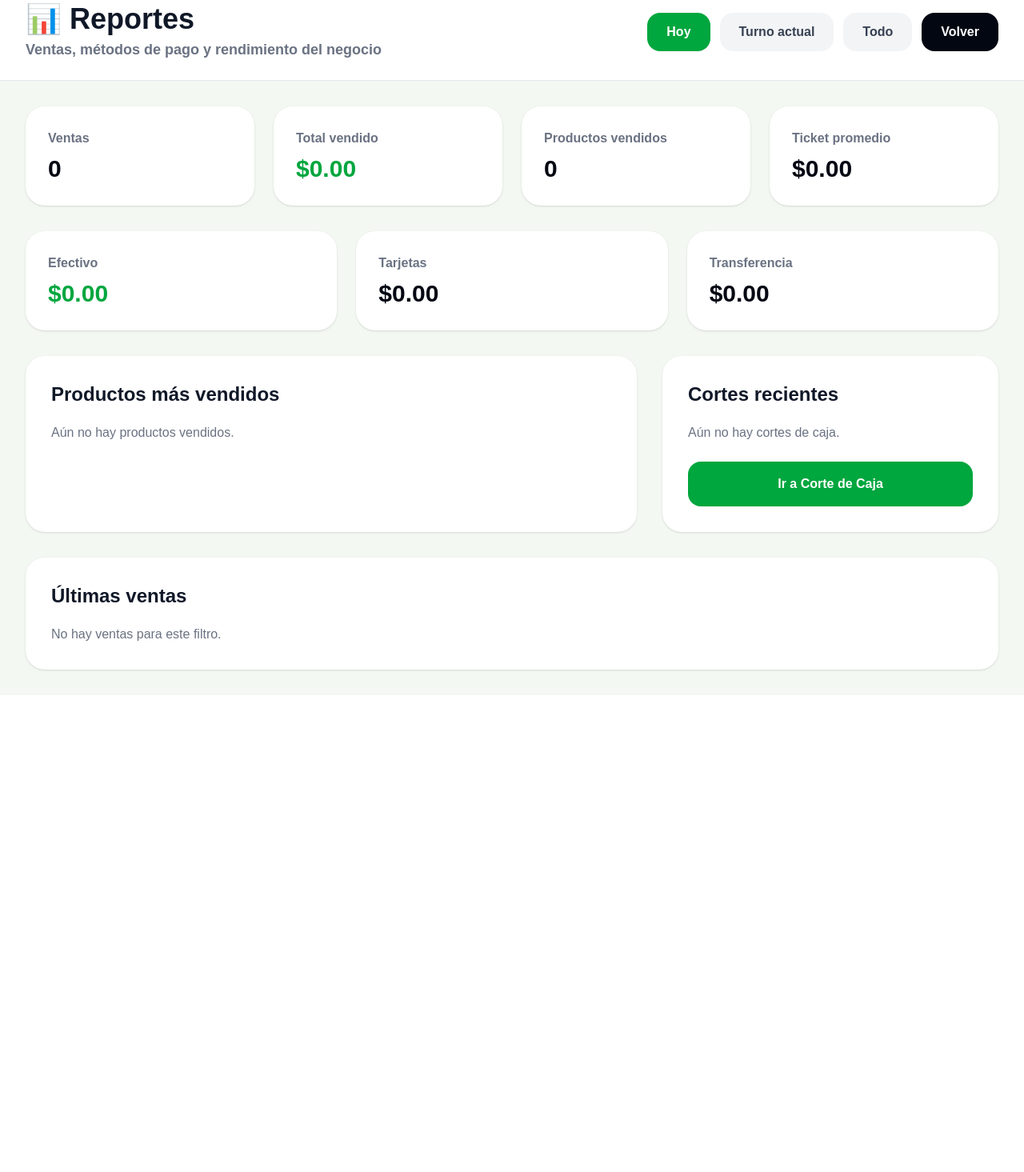
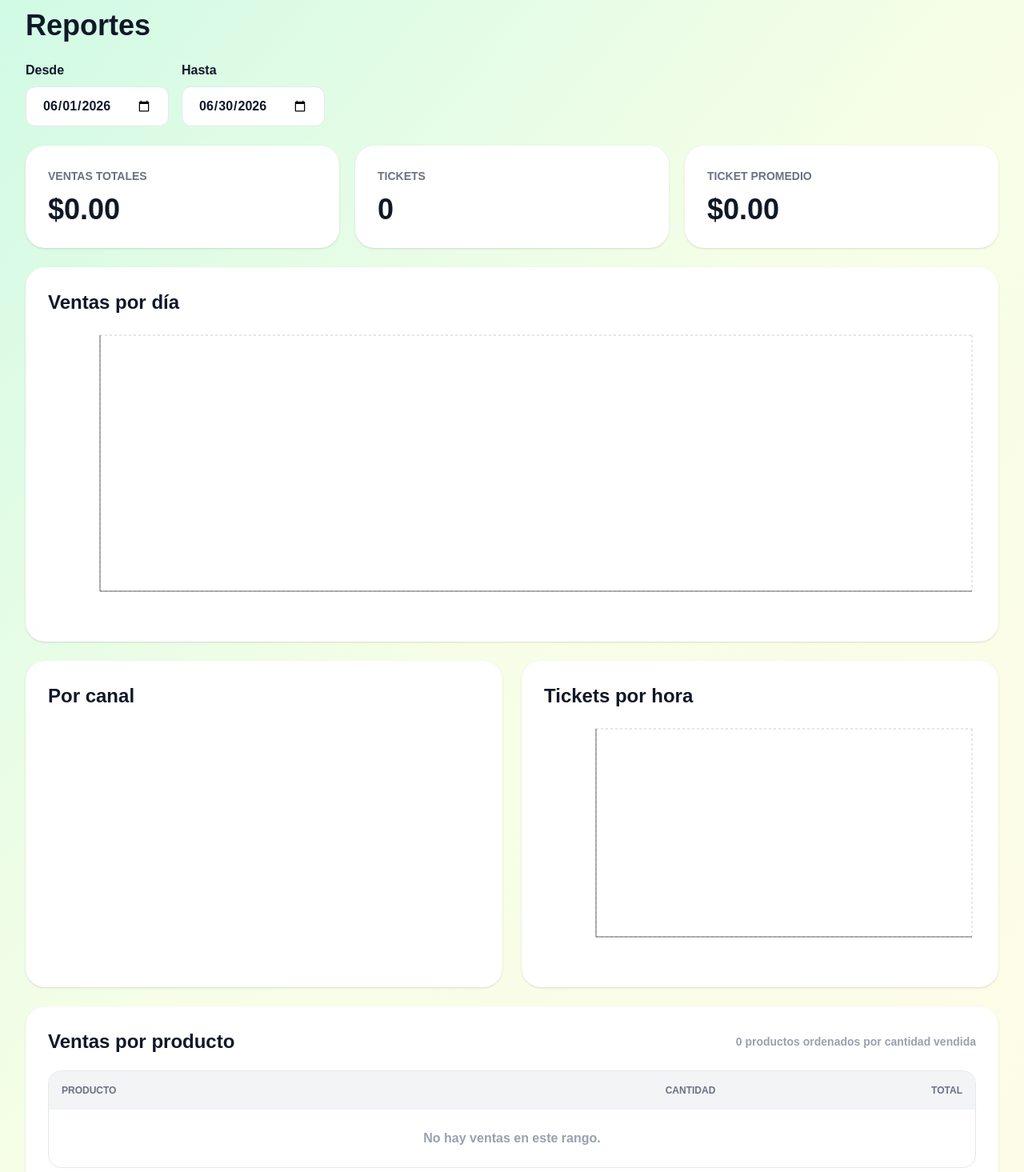
Before and after one commit to diegohzmtz-wq/impulso-pos, a Next.js app: page /reportes in a window 1280 px wide. Shown: the part 20-1485 px from the top of the page at 80% size. Before the commit the page ends 889 px from the top, so only its background shows below. Built offline with nearby package versions, Linux system fonts and the light colour scheme.

Commit message:
Mejora del módulo de reportes

```diff
--- a/app/reportes/page.tsx
+++ b/app/reportes/page.tsx
@@ -1,7 +1,20 @@
 "use client";
 
-import Link from "next/link";
 import { useEffect, useMemo, useState } from "react";
+import {
+  Bar,
+  BarChart,
+  CartesianGrid,
+  Cell,
+  Line,
+  LineChart,
+  Pie,
+  PieChart,
+  ResponsiveContainer,
+  Tooltip,
+  XAxis,
+  YAxis,
+} from "recharts";
 
 type ProductoVenta = {
   nombre: string;
@@ -16,118 +29,93 @@ type Venta = {
   fechaDia?: string;
   total: number;
   metodoPago?: string;
+  canal?: string;
   productos?: ProductoVenta[];
-  turnoId?: number;
   cajero?: string;
-};
-
-type CorteCaja = {
-  id: number;
-  fechaCierre?: string;
-  totalVentas?: number;
-  numeroVentas?: number;
-  diferencia?: number;
 };
 
 export default function ReportesPage() {
   const [ventas, setVentas] = useState<Venta[]>([]);
-  const [turnoVentas, setTurnoVentas] = useState<Venta[]>([]);
-  const [cortes, setCortes] = useState<CorteCaja[]>([]);
-  const [filtro, setFiltro] = useState<"hoy" | "turno" | "todo">("hoy");
+  const [desde, setDesde] = useState("2026-06-01");
+  const [hasta, setHasta] = useState("2026-06-30");
+
+  useEffect(() => {
+    cargarDatos();
+    const intervalo = setInterval(cargarDatos, 1500);
+    return () => clearInterval(intervalo);
+  }, []);
 
   const cargarDatos = () => {
     try {
-      const ventasGuardadas = JSON.parse(localStorage.getItem("ventas") || "[]");
-      const turnoGuardadas = JSON.parse(localStorage.getItem("turno_ventas") || "[]");
-      const cortesGuardados = JSON.parse(localStorage.getItem("cortes") || "[]");
-
-      setVentas(Array.isArray(ventasGuardadas) ? ventasGuardadas : []);
-      setTurnoVentas(Array.isArray(turnoGuardadas) ? turnoGuardadas : []);
-      setCortes(Array.isArray(cortesGuardados) ? cortesGuardados : []);
+      const data = JSON.parse(localStorage.getItem("ventas") || "[]");
+      setVentas(Array.isArray(data) ? data : []);
     } catch {
       setVentas([]);
-      setTurnoVentas([]);
-      setCortes([]);
     }
   };
 
-  useEffect(() => {
-    cargarDatos();
-
-    const intervalo = setInterval(cargarDatos, 1500);
-
-    return () => clearInterval(intervalo);
-  }, []);
-
-  const hoy = new Date().toISOString().slice(0, 10);
+  const obtenerFecha = (venta: Venta) => {
+    if (venta.fechaDia) return venta.fechaDia;
+    if (venta.fechaISO) return venta.fechaISO.slice(0, 10);
+    if (venta.fecha) return new Date(venta.fecha).toISOString().slice(0, 10);
+    return "";
+  };
 
   const ventasFiltradas = useMemo(() => {
-    if (filtro === "turno") return turnoVentas;
+    return ventas.filter((venta) => {
+      const fecha = obtenerFecha(venta);
+      return fecha >= desde && fecha <= hasta;
+    });
+  }, [ventas, desde, hasta]);
 
-    if (filtro === "hoy") {
-      return ventas.filter((venta) => {
-        if (venta.fechaDia) return venta.fechaDia === hoy;
-        if (venta.fechaISO) return venta.fechaISO.slice(0, 10) === hoy;
-
-        return true;
-      });
-    }
-
-    return ventas;
-  }, [ventas, turnoVentas, filtro, hoy]);
-
-  const totalVentas = useMemo(
-    () => ventasFiltradas.reduce((sum, venta) => sum + Number(venta.total || 0), 0),
-    [ventasFiltradas]
+  const totalVentas = ventasFiltradas.reduce(
+    (sum, venta) => sum + Number(venta.total || 0),
+    0
   );
 
-  const ventasEfectivo = useMemo(
-    () =>
-      ventasFiltradas
-        .filter((venta) => venta.metodoPago === "Efectivo")
-        .reduce((sum, venta) => sum + Number(venta.total || 0), 0),
-    [ventasFiltradas]
-  );
+  const totalTickets = ventasFiltradas.length;
+  const ticketPromedio = totalTickets > 0 ? totalVentas / totalTickets : 0;
 
-  const ventasTarjeta = useMemo(
-    () =>
-      ventasFiltradas
-        .filter(
-          (venta) =>
-            venta.metodoPago === "Tarjeta" ||
-            venta.metodoPago === "Tarjeta crédito" ||
-            venta.metodoPago === "Tarjeta débito"
-        )
-        .reduce((sum, venta) => sum + Number(venta.total || 0), 0),
-    [ventasFiltradas]
-  );
+  const ventasPorDia = useMemo(() => {
+    const mapa: Record<string, number> = {};
 
-  const ventasTransferencia = useMemo(
-    () =>
-      ventasFiltradas
-        .filter((venta) => venta.metodoPago === "Transferencia")
-        .reduce((sum, venta) => sum + Number(venta.total || 0), 0),
-    [ventasFiltradas]
-  );
+    ventasFiltradas.forEach((venta) => {
+      const fecha = obtenerFecha(venta).slice(5);
+      mapa[fecha] = (mapa[fecha] || 0) + Number(venta.total || 0);
+    });
 
-  const productosVendidos = useMemo(
-    () =>
-      ventasFiltradas.reduce(
-        (sum, venta) =>
-          sum +
-          (venta.productos || []).reduce(
-            (sub, producto) => sub + Number(producto.cantidad || 0),
-            0
-          ),
-        0
-      ),
-    [ventasFiltradas]
-  );
+    return Object.entries(mapa)
+      .map(([fecha, total]) => ({ fecha, total }))
+      .sort((a, b) => a.fecha.localeCompare(b.fecha));
+  }, [ventasFiltradas]);
 
-  const ticketPromedio =
-    ventasFiltradas.length > 0 ? totalVentas / ventasFiltradas.length : 0;
+  const ventasPorCanal = useMemo(() => {
+    const mapa: Record<string, number> = {};
 
-  const productoTop = useMemo(() => {
+    ventasFiltradas.forEach((venta) => {
+      const canal = venta.canal || venta.metodoPago || "Local";
+      mapa[canal] = (mapa[canal] || 0) + Number(venta.total || 0);
+    });
+
+    return Object.entries(mapa).map(([name, value]) => ({ name, value }));
+  }, [ventasFiltradas]);
+
+  const ticketsPorHora = useMemo(() => {
+    const mapa: Record<string, number> = {};
+
+    ventasFiltradas.forEach((venta) => {
+      const fecha = venta.fechaISO || venta.fecha;
+      const hora = fecha ? new Date(fecha).getHours() : 12;
+      const label = `${hora}:00`;
+      mapa[label] = (mapa[label] || 0) + 1;
+    });
+
+    return Object.entries(mapa)
+      .map(([hora, tickets]) => ({ hora, tickets }))
+      .sort((a, b) => Number(a.hora.split(":")[0]) - Number(b.hora.split(":")[0]));
+  }, [ventasFiltradas]);
+
+  const ventasPorProducto = useMemo(() => {
     const mapa: Record<string, { cantidad: number; total: number }> = {};
 
     ventasFiltradas.forEach((venta) => {
@@ -144,223 +132,162 @@ export default function ReportesPage() {
     });
 
     return Object.entries(mapa)
-      .map(([nombre, data]) => ({ nombre, ...data }))
-      .sort((a, b) => b.cantidad - a.cantidad)
-      .slice(0, 8);
+      .map(([producto, data]) => ({ producto, ...data }))
+      .sort((a, b) => b.cantidad - a.cantidad);
   }, [ventasFiltradas]);
 
-  const ultimasVentas = ventasFiltradas.slice(0, 8);
-
   return (
-    <main className="min-h-screen bg-[#F3F8F2] text-gray-900">
-      <header className="flex flex-col gap-5 border-b border-gray-200 bg-white px-8 py-6 lg:flex-row lg:items-center lg:justify-between">
+    <main className="min-h-screen bg-gradient-to-br from-emerald-100 via-lime-50 to-yellow-50 p-8 text-gray-900">
+      <section className="mx-auto max-w-7xl space-y-6">
         <div>
-          <h1 className="text-4xl font-black">📊 Reportes</h1>
-          <p className="mt-1 text-lg font-semibold text-gray-500">
-            Ventas, métodos de pago y rendimiento del negocio
-          </p>
+          <h1 className="text-4xl font-black">Reportes</h1>
         </div>
 
-        <div className="flex flex-wrap gap-3">
-          <button
-            onClick={() => setFiltro("hoy")}
-            className={`rounded-2xl px-6 py-3 font-black ${
-              filtro === "hoy"
-                ? "bg-green-600 text-white"
-                : "bg-gray-100 text-gray-700"
-            }`}
-          >
-            Hoy
-          </button>
-
-          <button
-            onClick={() => setFiltro("turno")}
-            className={`rounded-2xl px-6 py-3 font-black ${
-              filtro === "turno"
-                ? "bg-green-600 text-white"
-                : "bg-gray-100 text-gray-700"
-            }`}
-          >
-            Turno actual
-          </button>
-
-          <button
-            onClick={() => setFiltro("todo")}
-            className={`rounded-2xl px-6 py-3 font-black ${
-              filtro === "todo"
-                ? "bg-green-600 text-white"
-                : "bg-gray-100 text-gray-700"
-            }`}
-          >
-            Todo
-          </button>
-
-          <Link
-            href="/"
-            className="rounded-2xl bg-gray-950 px-6 py-3 font-black text-white"
-          >
-            Volver
-          </Link>
-        </div>
-      </header>
-
-      <section className="space-y-8 p-8">
-        <div className="grid gap-6 xl:grid-cols-4">
-          <Card titulo="Ventas" valor={String(ventasFiltradas.length)} />
-          <Card titulo="Total vendido" valor={`$${totalVentas.toFixed(2)}`} verde />
-          <Card titulo="Productos vendidos" valor={String(productosVendidos)} />
-          <Card titulo="Ticket promedio" valor={`$${ticketPromedio.toFixed(2)}`} />
-        </div>
-
-        <div className="grid gap-6 xl:grid-cols-3">
-          <Card titulo="Efectivo" valor={`$${ventasEfectivo.toFixed(2)}`} verde />
-          <Card titulo="Tarjetas" valor={`$${ventasTarjeta.toFixed(2)}`} />
-          <Card titulo="Transferencia" valor={`$${ventasTransferencia.toFixed(2)}`} />
-        </div>
-
-        <div className="grid gap-8 xl:grid-cols-[1fr_420px]">
-          <div className="rounded-3xl bg-white p-8 shadow">
-            <h2 className="mb-5 text-2xl font-black">Productos más vendidos</h2>
-
-            {productoTop.length === 0 ? (
-              <p className="text-gray-500">Aún no hay productos vendidos.</p>
-            ) : (
-              <div className="space-y-4">
-                {productoTop.map((producto, index) => (
-                  <div
-                    key={producto.nombre}
-                    className="flex items-center justify-between rounded-2xl border border-gray-200 p-5"
-                  >
-                    <div>
-                      <p className="text-sm font-black text-gray-400">
-                        #{index + 1}
-                      </p>
-                      <h3 className="text-xl font-black">{producto.nombre}</h3>
-                    </div>
-
-                    <div className="text-right">
-                      <p className="text-2xl font-black text-green-600">
-                        {producto.cantidad}
-                      </p>
-                      <p className="font-bold text-gray-500">
-                        ${producto.total.toFixed(2)}
-                      </p>
-                    </div>
-                  </div>
-                ))}
-              </div>
-            )}
+        <div className="flex flex-wrap gap-4">
+          <div>
+            <p className="mb-2 font-black">Desde</p>
+            <input
+              type="date"
+              value={desde}
+              onChange={(e) => setDesde(e.target.value)}
+              className="rounded-xl border border-gray-200 bg-white px-5 py-3 font-bold"
+            />
           </div>
 
-          <div className="rounded-3xl bg-white p-8 shadow">
-            <h2 className="mb-5 text-2xl font-black">Cortes recientes</h2>
-
-            {cortes.length === 0 ? (
-              <p className="text-gray-500">Aún no hay cortes de caja.</p>
-            ) : (
-              <div className="space-y-4">
-                {cortes.slice(0, 5).map((corte) => (
-                  <div
-                    key={corte.id}
-                    className="rounded-2xl border border-gray-200 p-5"
-                  >
-                    <p className="font-black">{corte.fechaCierre}</p>
-                    <p className="mt-1 text-gray-500">
-                      Ventas: ${Number(corte.totalVentas || 0).toFixed(2)}
-                    </p>
-                    <p
-                      className={`mt-1 font-black ${
-                        Number(corte.diferencia || 0) === 0
-                          ? "text-green-600"
-                          : "text-red-600"
-                      }`}
-                    >
-                      Diferencia: ${Number(corte.diferencia || 0).toFixed(2)}
-                    </p>
-                  </div>
-                ))}
-              </div>
-            )}
-
-            <Link
-              href="/corte-caja"
-              className="mt-6 block rounded-2xl bg-green-600 py-4 text-center font-black text-white"
-            >
-              Ir a Corte de Caja
-            </Link>
+          <div>
+            <p className="mb-2 font-black">Hasta</p>
+            <input
+              type="date"
+              value={hasta}
+              onChange={(e) => setHasta(e.target.value)}
+              className="rounded-xl border border-gray-200 bg-white px-5 py-3 font-bold"
+            />
           </div>
         </div>
 
-        <div className="rounded-3xl bg-white p-8 shadow">
-          <h2 className="mb-5 text-2xl font-black">Últimas ventas</h2>
+        <div className="grid gap-5 md:grid-cols-3">
+          <Card titulo="VENTAS TOTALES" valor={`$${totalVentas.toFixed(2)}`} />
+          <Card titulo="TICKETS" valor={String(totalTickets)} />
+          <Card titulo="TICKET PROMEDIO" valor={`$${ticketPromedio.toFixed(2)}`} />
+        </div>
 
-          {ultimasVentas.length === 0 ? (
-            <p className="text-gray-500">No hay ventas para este filtro.</p>
-          ) : (
-            <div className="overflow-hidden rounded-2xl border border-gray-200">
-              <table className="w-full text-left">
-                <thead className="bg-gray-50">
+        <div className="rounded-3xl bg-white p-7 shadow-sm">
+          <h2 className="mb-5 text-2xl font-black">Ventas por día</h2>
+
+          <div className="h-[360px]">
+            <ResponsiveContainer width="100%" height="100%">
+              <LineChart data={ventasPorDia}>
+                <CartesianGrid strokeDasharray="3 3" />
+                <XAxis dataKey="fecha" />
+                <YAxis />
+                <Tooltip formatter={(value) => `$${Number(value).toFixed(2)}`} />
+                <Line
+                  type="monotone"
+                  dataKey="total"
+                  stroke="#16a34a"
+                  strokeWidth={4}
+                  dot={{ r: 5 }}
+                />
+              </LineChart>
+            </ResponsiveContainer>
+          </div>
+        </div>
+
+        <div className="grid gap-6 xl:grid-cols-2">
+          <div className="rounded-3xl bg-white p-7 shadow-sm">
+            <h2 className="mb-5 text-2xl font-black">Por canal</h2>
+
+            <div className="h-[300px]">
+              <ResponsiveContainer width="100%" height="100%">
+                <PieChart>
+                  <Pie
+                    data={ventasPorCanal}
+                    dataKey="value"
+                    nameKey="name"
+                    outerRadius={110}
+                    label
+                  >
+                    {ventasPorCanal.map((_, index) => (
+                      <Cell key={index} fill={index % 2 === 0 ? "#22c55e" : "#15803d"} />
+                    ))}
+                  </Pie>
+                  <Tooltip formatter={(value) => `$${Number(value).toFixed(2)}`} />
+                </PieChart>
+              </ResponsiveContainer>
+            </div>
+          </div>
+
+          <div className="rounded-3xl bg-white p-7 shadow-sm">
+            <h2 className="mb-5 text-2xl font-black">Tickets por hora</h2>
+
+            <div className="h-[300px]">
+              <ResponsiveContainer width="100%" height="100%">
+                <BarChart data={ticketsPorHora}>
+                  <CartesianGrid strokeDasharray="3 3" />
+                  <XAxis dataKey="hora" />
+                  <YAxis />
+                  <Tooltip />
+                  <Bar dataKey="tickets" fill="#16a34a" radius={[10, 10, 0, 0]} />
+                </BarChart>
+              </ResponsiveContainer>
+            </div>
+          </div>
+        </div>
+
+        <div className="rounded-3xl bg-white p-7 shadow-sm">
+          <div className="mb-5 flex items-center justify-between">
+            <h2 className="text-2xl font-black">Ventas por producto</h2>
+            <p className="text-sm font-bold text-gray-400">
+              {ventasPorProducto.length} productos ordenados por cantidad vendida
+            </p>
+          </div>
+
+          <div className="overflow-hidden rounded-2xl border border-gray-200">
+            <table className="w-full text-left">
+              <thead className="bg-gray-100">
+                <tr>
+                  <th className="p-4 text-xs font-black text-gray-500">PRODUCTO</th>
+                  <th className="p-4 text-right text-xs font-black text-gray-500">
+                    CANTIDAD
+                  </th>
+                  <th className="p-4 text-right text-xs font-black text-gray-500">
+                    TOTAL
+                  </th>
+                </tr>
+              </thead>
+
+              <tbody>
+                {ventasPorProducto.length === 0 ? (
                   <tr>
-                    <th className="p-4 font-black text-gray-500">Fecha</th>
-                    <th className="p-4 font-black text-gray-500">Cajero</th>
-                    <th className="p-4 font-black text-gray-500">Pago</th>
-                    <th className="p-4 font-black text-gray-500">Productos</th>
-                    <th className="p-4 text-right font-black text-gray-500">
-                      Total
-                    </th>
+                    <td colSpan={3} className="p-6 text-center font-bold text-gray-400">
+                      No hay ventas en este rango.
+                    </td>
                   </tr>
-                </thead>
-
-                <tbody>
-                  {ultimasVentas.map((venta) => (
-                    <tr key={venta.id} className="border-t border-gray-100">
-                      <td className="p-4 font-bold">{venta.fecha}</td>
-                      <td className="p-4 font-bold">
-                        {venta.cajero || "Cajero"}
-                      </td>
-                      <td className="p-4 font-bold">
-                        {venta.metodoPago || "Efectivo"}
-                      </td>
-                      <td className="p-4 font-bold">
-                        {(venta.productos || []).reduce(
-                          (sum, producto) => sum + Number(producto.cantidad || 0),
-                          0
-                        )}
-                      </td>
-                      <td className="p-4 text-right font-black text-green-600">
-                        ${Number(venta.total || 0).toFixed(2)}
+                ) : (
+                  ventasPorProducto.map((item) => (
+                    <tr key={item.producto} className="border-t border-gray-100">
+                      <td className="p-4 font-black">{item.producto}</td>
+                      <td className="p-4 text-right font-bold">{item.cantidad}</td>
+                      <td className="p-4 text-right font-black">
+                        ${item.total.toFixed(2)}
                       </td>
                     </tr>
-                  ))}
-                </tbody>
-              </table>
-            </div>
-          )}
+                  ))
+                )}
+              </tbody>
+            </table>
+          </div>
         </div>
       </section>
     </main>
   );
 }
 
-function Card({
-  titulo,
-  valor,
-  verde = false,
-}: {
-  titulo: string;
-  valor: string;
-  verde?: boolean;
-}) {
+function Card({ titulo, valor }: { titulo: string; valor: string }) {
   return (
-    <div className="rounded-3xl bg-white p-7 shadow">
-      <p className="font-black text-gray-500">{titulo}</p>
-      <p
-        className={`mt-2 text-3xl font-black ${
-          verde ? "text-green-600" : "text-gray-950"
-        }`}
-      >
-        {valor}
-      </p>
+    <div className="rounded-3xl bg-white p-7 shadow-sm">
+      <p className="text-sm font-black text-gray-500">{titulo}</p>
+      <p className="mt-3 text-4xl font-black">{valor}</p>
     </div>
   );
 }
```
